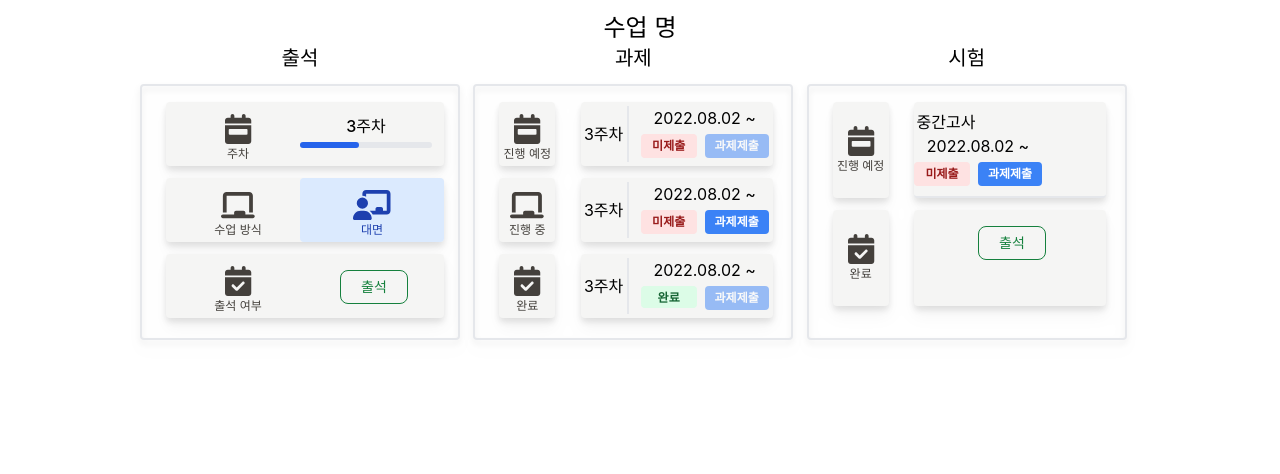
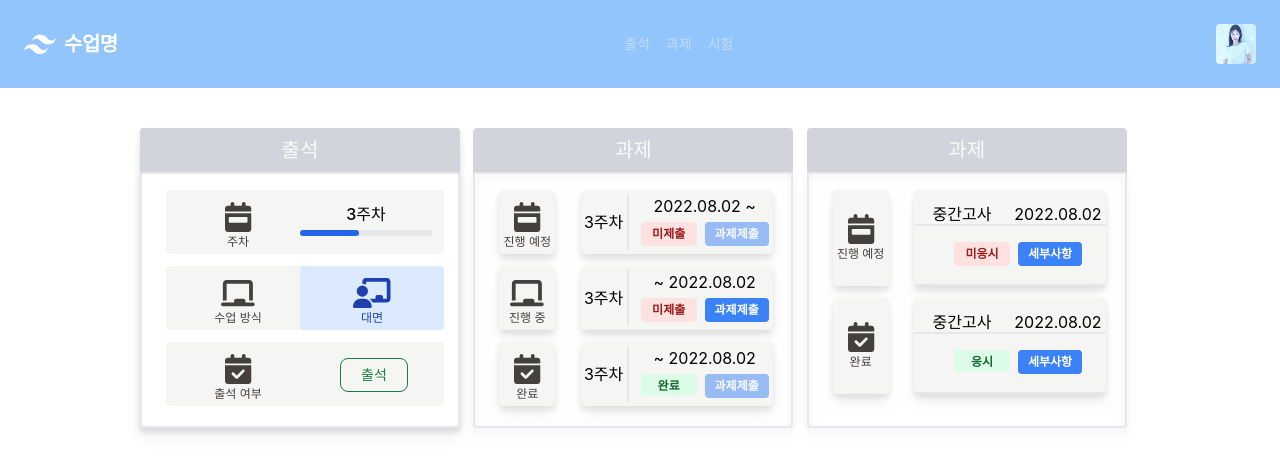
Before and after one commit to devdubu/Hanbat_univ_-senier_project, a React (Create React App) app: page /classroom/home in a window 1280 px wide. Shown: the top 474 px of the page. Built offline with nearby package versions, Linux system fonts and the light colour scheme.

Commit message:
출석 페이지 제작중

```diff
--- a/src/App.js
+++ b/src/App.js
@@ -6,6 +6,7 @@ import Login from "./Component/Login/Login";
 import Register from "./Component/Login/Register";
 import Classroom from "./Component/Student/Classroom";
 import ClassroomHome from "./Component/Student/ClassroomHome";
+import ClassroomAttendance from "./Component/Student/ClassroomAttendance"
 import React from 'react';
 
 function App() {
@@ -20,6 +21,7 @@ function App() {
               <Route path="/classroom/home" element={<ClassroomHome/>}/>
 
 
+
             {/* 상단에 위치하는 라우트들의 규칙을 모두 확인, 일치하는 라우트가 없는경우 처리 */}
 
             <Route path="*" element={<NotFound />}></Route>
--- a/src/Component/Student/ClassroomAttendance.js
+++ b/src/Component/Student/ClassroomAttendance.js
@@ -1,4 +1,11 @@
 import React from 'react';
+import profile from "../../public/profile.jpeg";
+import {FontAwesomeIcon} from "@fortawesome/react-fontawesome";
+import {faCalendarCheck, faCalendarWeek, faChalkboard, faChalkboardTeacher} from "@fortawesome/free-solid-svg-icons";
+import {faAngleRight} from "@fortawesome/free-solid-svg-icons";
+import {faAngleLeft} from "@fortawesome/free-solid-svg-icons";
+import styles from './Classroom.module.css'
+
 
 
 export default function ClassroomAttendance() {
@@ -21,39 +28,56 @@ export default function ClassroomAttendance() {
      */
 
     return(
-        <div>
+        <div className={styles.classroom}>
             {/*
             **************************************************
             ********************* 출석 ************************
             **************************************************
             */}
-            <div>
-                <div><h1>수업 명</h1></div>
-            </div>
-            <div>
-                <div>
+            <div className="grid grid-cols-3">
+                <div className="w-80 h-96 drop-shadow-lg">
                     <div>
-                        <div>
-                            <p>pre</p>
+                        <div className="mt-10 bg-gray-300 rounded-t pt-2 pb-2">
+                            <div>
+                                <p className="text-xl text-gray-50">출석</p>
+                            </div>
                         </div>
-                        <h1>출석</h1>
-                        <div>
-                            <p>next</p>
-                        </div>
-                    </div>
-                    <div>
-                        <div>
-                            <div>
-                                <p>3주차</p>
+
+                        <div className="rounded-b border-2 w-80 h-720 pt-3 pt-3 grid grid-cols-2  bg-white">
+                            <div className="h-56 w-24 ml-6 mt-1 mb-3">
+                                <div className="pt-3 h-16 w-36 text-stone-700 bg-stone-100 rounded-l ">
+                                    <FontAwesomeIcon className="text-3xl " icon={faCalendarWeek} />
+                                    <p className="text-xs">주차</p>
+                                </div>
+                                <div className="pt-3 mt-3 h-16 text-stone-700 w-36 bg-stone-100 rounded-l">
+                                    <FontAwesomeIcon className="text-3xl" icon={faChalkboard}/>
+                                    <p className="text-xs">수업 방식</p>
+                                </div>
+                                <div>
+                                    <div className="pt-3 mt-3 h-16 text-stone-700 w-36 bg-stone-100 rounded-l">
+                                        <FontAwesomeIcon className="text-3xl" icon={faCalendarCheck}/>
+                                        <p className="text-xs">출석 여부</p>
+                                    </div>
+                                </div>
                             </div>
-                            <div>
-                                <p>대면</p>
-                            </div>
-                            <div>
-                                <p>출석여부</p>
-                            </div>
-                            <div>
-                                <button>출석</button>
+                            <div className="w-36 h-56 mr-3 mt-1">
+                                <div className="pt-3  pr-3 h-16 m-auto w-50 bg-stone-100 rounded-r">
+                                    <div className="mb-1 text-base font-medium dark:text-black">3주차</div>
+                                    <div className="w-full bg-gray-200 rounded-full h-1.5 mb-4 dark:bg-gray-700">
+                                        <div className="bg-blue-600 h-1.5 rounded-full dark:bg-blue-200" style={{width: '45%'}}></div>
+                                    </div>
+                                </div>
+                                <div className="mt-3 h-16 w-36 m-auto bg-stone-100 rounded-r">
+                                    <div className="h-16 pt-3 bg-blue-100 text-blue-800 rounded dark:bg-blue-200 dark:text-blue-800">
+                                        <FontAwesomeIcon className="text-3xl" icon={faChalkboardTeacher}/>
+                                        <p className="text-xs">대면</p>
+                                    </div>
+                                </div>
+                                <div className="mt-3 h-16 w-36 m-auto bg-stone-100 rounded-r">
+                                    <button type="button" className="mt-4 ml-3 text-green-700 hover:text-white border border-green-700 hover:bg-green-800 focus:ring-4 focus:outline-none focus:ring-green-300 font-medium rounded-lg text-sm px-5 py-1.5 text-center mr-2 mb-2 dark:border-green-500 dark:text-green-500 dark:hover:text-white dark:hover:bg-green-600 dark:focus:ring-green-800">
+                                        출석
+                                    </button>
+                                </div>
                             </div>
                         </div>
                     </div>
--- a/src/Component/Student/ClassroomHome.js
+++ b/src/Component/Student/ClassroomHome.js
@@ -1,11 +1,13 @@
 import React from 'react';
 import { FontAwesomeIcon } from '@fortawesome/react-fontawesome'
 import { solid, regular, icon } from '@fortawesome/fontawesome-svg-core/import.macro' // <-- import styles to be used
-import {faCalendarWeek} from  "@fortawesome/free-solid-svg-icons"
+import profile from "../../public/profile.jpeg"
+import {faAngleLeft, faAngleRight, faCalendarWeek} from "@fortawesome/free-solid-svg-icons"
 import {faCalendarCheck} from  "@fortawesome/free-solid-svg-icons"
 import {faChalkboard} from "@fortawesome/free-solid-svg-icons";
 import {faChalkboardTeacher} from "@fortawesome/free-solid-svg-icons";
 import styles from './Classroom.module.css'
+import ClassroomAttendance from "./ClassroomAttendance";
 
 
 
@@ -30,24 +32,70 @@ export default function ClassroomHome() {
 
     return(
         <>
+            {/*출석 팝업 창*/}
+            <nav className="flex items-center justify-between flex-wrap bg-blue-300 p-6">
+                <div className="flex items-center flex-shrink-0 text-white mr-6">
+                    <svg className="fill-current h-8 w-8 mr-2" width="54" height="54" viewBox="0 0 54 54"
+                         xmlns="http://www.w3.org/2000/svg">
+                        <path
+                            d="M13.5 22.1c1.8-7.2 6.3-10.8 13.5-10.8 10.8 0 12.15 8.1 17.55 9.45 3.6.9 6.75-.45 9.45-4.05-1.8 7.2-6.3 10.8-13.5 10.8-10.8 0-12.15-8.1-17.55-9.45-3.6-.9-6.75.45-9.45 4.05zM0 38.3c1.8-7.2 6.3-10.8 13.5-10.8 10.8 0 12.15 8.1 17.55 9.45 3.6.9 6.75-.45 9.45-4.05-1.8 7.2-6.3 10.8-13.5 10.8-10.8 0-12.15-8.1-17.55-9.45-3.6-.9-6.75.45-9.45 4.05z"/>
+                    </svg>
+                    <span className="font-semibold text-xl tracking-tight">수업명</span>
+                </div>
+                <div className="block lg:hidden">
+                    <button
+                        className="flex items-center px-3 py-2 border rounded text-blue-200 border-blue-400 hover:text-white hover:border-white">
+                        <svg className="fill-current h-3 w-3" viewBox="0 0 20 20" xmlns="http://www.w3.org/2000/svg">
+                            <title>Menu</title>
+                            <path d="M0 3h20v2H0V3zm0 6h20v2H0V9zm0 6h20v2H0v-2z"/>
+                        </svg>
+                    </button>
+                </div>
+                <div className="w-full block flex-grow lg:flex lg:items-center lg:w-auto">
+                    <div className="text-sm lg:flex-grow">
+                        <a href=""
+                           className="block mt-4 lg:inline-block lg:mt-0 text-blue-200 hover:text-white mr-4">
+                            출석
+                        </a>
+                        <a href="#responsive-header"
+                           className="block mt-4 lg:inline-block lg:mt-0 text-blue-200 hover:text-white mr-4">
+                            과제
+                        </a>
+                        <a href="#responsive-header"
+                           className="block mt-4 lg:inline-block lg:mt-0 text-blue-200 hover:text-white">
+                            시험
+                        </a>
+                    </div>
+                    <div>
+                        <img className="w-10 h-10 rounded" src={profile}/>
+                    </div>
+                </div>
+            </nav>
+
             <div className={styles.classroom}>
                 {/*
                 **************************************************
                 ********************* 출석 ************************
                 **************************************************
                 */}
-                <div className="mt-3">
-                    <div>
-                        <p className="text-2xl">수업 명</p>
+                <div className="grid grid-cols-3 relative z-20">
+                    <div className="absolute top-1/2 left-1/2 transform -translate-x-1/2 -translate-y-1/2 z-30">
+                        <ClassroomAttendance/>
                     </div>
-                </div>
-                <div className="grid grid-cols-3">
                     <div className="w-80 h-96">
                         <div>
-                            <div>
-                                <p className="text-xl">출석</p>
+                            <div className="mt-10 bg-gray-300 rounded-t pt-2 pb-2 grid grid-cols-3">
+                                <div>
+                                    <button> <FontAwesomeIcon icon={faAngleLeft}/> </button>
+                                </div>
+                                <div>
+                                    <p className="text-xl text-gray-50">출석</p>
+                                </div>
+                                <div>
+                                    <button> <FontAwesomeIcon icon={faAngleRight}/> </button>
+                                </div>
                             </div>
-                            <div className="rounded border-2 w-80 h-720 mt-3 pt-3 grid grid-cols-2 drop-shadow-lg">
+                            <div className="rounded-b border-2 w-80 h-720 pt-3 pt-3 grid grid-cols-2 drop-shadow-lg">
                                 <div className="h-56 w-24 ml-6 mt-1 mb-3">
                                     <div className="pt-3 h-16 w-36 text-stone-700 bg-stone-100 rounded-l">
                                         <FontAwesomeIcon className="text-3xl " icon={faCalendarWeek} />
@@ -94,10 +142,10 @@ export default function ClassroomHome() {
                     <div className="grid grid-cols-3">
                         <div className="w-80 h-96">
                             <div>
-                                <div>
-                                    <p className="text-xl">과제</p>
+                                <div className="mt-10 bg-gray-300 rounded-t pt-2 pb-2">
+                                    <p className="text-xl text-gray-50">과제</p>
                                 </div>
-                                <div className="rounded border-2 w-80 h-720 mt-3 pt-3 grid grid-cols-3 drop-shadow-lg">
+                                <div className="rounded-b border-2 w-80 h-720 pt-3 grid grid-cols-3 drop-shadow-lg">
                                     <div className="h-56 w-24 ml-6 mt-1 mb-3">
                                         <div className="pt-3 h-16 w-14 text-stone-700 bg-stone-100 rounded">
                                             <FontAwesomeIcon className="text-3xl " icon={faCalendarWeek} />
@@ -135,7 +183,7 @@ export default function ClassroomHome() {
                                             <div className="w-12 pt-4 mb-1 border-r-2">3주차</div>
                                             <div className="w-32">
                                                 <div className="h-5">
-                                                    <p>2022.08.02 ~</p>
+                                                    <p>~ 2022.08.02</p>
                                                 </div>
                                                 <div className="grid grid-cols-2">
                                                     <div className="mt-2">
@@ -151,7 +199,7 @@ export default function ClassroomHome() {
                                             <div className="w-12 pt-4 mb-1 border-r-2">3주차</div>
                                             <div className="w-32">
                                                 <div className="h-5">
-                                                    <p>2022.08.02 ~</p>
+                                                    <p>~ 2022.08.02</p>
                                                 </div>
                                                 <div className="grid grid-cols-2">
                                                     <div className="mt-2">
@@ -177,10 +225,10 @@ export default function ClassroomHome() {
                     <div className="grid grid-cols-3">
                         <div className="w-80 h-96">
                             <div>
-                                <div>
-                                    <p className="text-xl">시험</p>
+                                <div className="mt-10 bg-gray-300 rounded-t pt-2 pb-2">
+                                    <p className="text-xl text-gray-50">과제</p>
                                 </div>
-                                <div className="rounded border-2 w-80 h-720 mt-3 pt-3 grid grid-cols-3 drop-shadow-lg">
+                                <div className="rounded-b border-2 w-80 h-720 pt-3 grid grid-cols-3 drop-shadow-lg">
                                     <div className="h-56 w-24 ml-6 mt-1 mb-3">
                                         <div className="pt-6 h-24 w-14 text-stone-700 bg-stone-100 rounded">
                                             <FontAwesomeIcon className="text-3xl " icon={faCalendarWeek} />
@@ -194,26 +242,41 @@ export default function ClassroomHome() {
                                         </div>
                                     </div>
                                     <div className="w-36 h-56 mr-3 mt-1">
-                                        <div className="pt-1 pr-3 h-24 m-auto w-48 bg-stone-100 border-b-2 rounded">
-                                            <div className="w-16 h-6 pt-1 mb-1">중간고사</div>
-                                            <div className="w-32">
-                                                <div className="h-5">
-                                                    <p>2022.08.02 ~</p>
+                                        <div className="pt-1 h-24 m-auto w-48 bg-stone-100 border-b-2 rounded">
+                                            <div className="w-full h-6 mt-2 mb-2 grid grid-cols-2 border-b-2">
+                                                <div>
+                                                    <p>중간고사</p>
                                                 </div>
-                                                <div className="grid grid-cols-2">
-                                                    <div className="mt-2">
-                                                        <p className="pt-1 text-xs bg-red-100 text-red-800 font-semibold mr-2 px-2.5 py-1 rounded dark:bg-red-200 dark:text-red-900">미제출</p>
-                                                    </div>
-                                                    <div>
-                                                        <button className="mt-2 py-1 text-xs w-full bg-blue-500 hover:bg-blue-700 text-white font-bold rounded">과제제출</button>
-                                                    </div>
+                                                <div>
+                                                    <p>2022.08.02</p>
+                                                </div>
+                                            </div>
+                                            <div className="w-32 grid grid-cols-2 ml-10">
+                                                <div className="mt-2">
+                                                    <p className="pt-1 text-xs bg-red-100 text-red-800 font-semibold mr-2 px-2.5 py-1 rounded dark:bg-red-200 dark:text-red-900">미응시</p>
+                                                </div>
+                                                <div>
+                                                    <button className="mt-2 py-1 text-xs w-full bg-blue-500 hover:bg-blue-700 text-white font-bold rounded">세부사항</button>
                                                 </div>
                                             </div>
                                         </div>
-                                        <div className="mt-3 h-24 w-48 m-auto bg-stone-100 rounded">
-                                            <button type="button" className="mt-4 ml-3 text-green-700 hover:text-white border border-green-700 hover:bg-green-800 focus:ring-4 focus:outline-none focus:ring-green-300 font-medium rounded-lg text-sm px-5 py-1.5 text-center mr-2 mb-2 dark:border-green-500 dark:text-green-500 dark:hover:text-white dark:hover:bg-green-600 dark:focus:ring-green-800">
-                                                출석
-                                            </button>
+                                        <div className="pt-1 mt-3 h-24 m-auto w-48 bg-stone-100 border-b-2 rounded">
+                                            <div className="w-full h-6 mt-2 mb-2 grid grid-cols-2 border-b-2">
+                                                <div>
+                                                    <p>중간고사</p>
+                                                </div>
+                                                <div>
+                                                    <p>2022.08.02</p>
+                                                </div>
+                                            </div>
+                                            <div className="w-32 grid grid-cols-2 ml-10">
+                                                <div className="mt-2">
+                                                    <p className="pt-1 text-xs bg-green-100 text-green-800 font-semibold mr-2 px-2.5 py-0.5 rounded dark:bg-green-200 dark:text-green-900">응시</p>
+                                                </div>
+                                                <div>
+                                                    <button className="mt-2 py-1 text-xs w-full bg-blue-500 hover:bg-blue-700 text-white font-bold rounded">세부사항</button>
+                                                </div>
+                                            </div>
                                         </div>
                                     </div>
                                 </div>
```
Also changed, not shown: src/Component/Student/ClassroomTask.js (deleted, +0 -54 lines), src/public/profile.jpeg (added).
